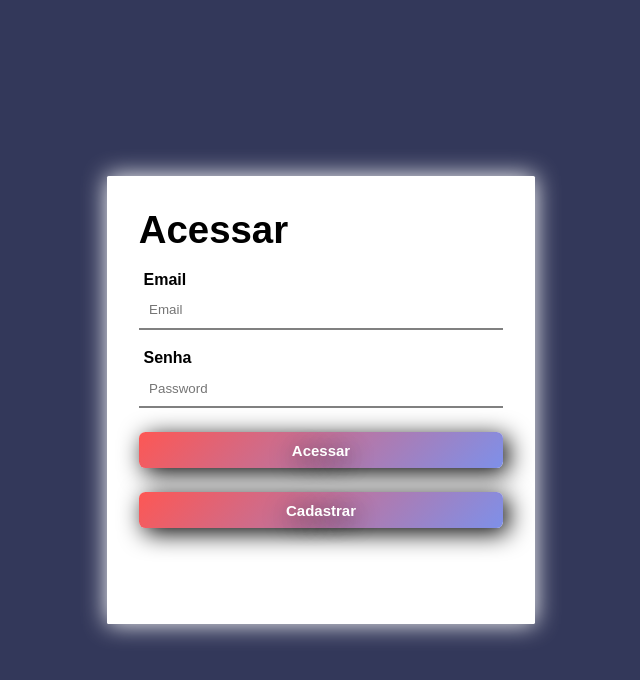
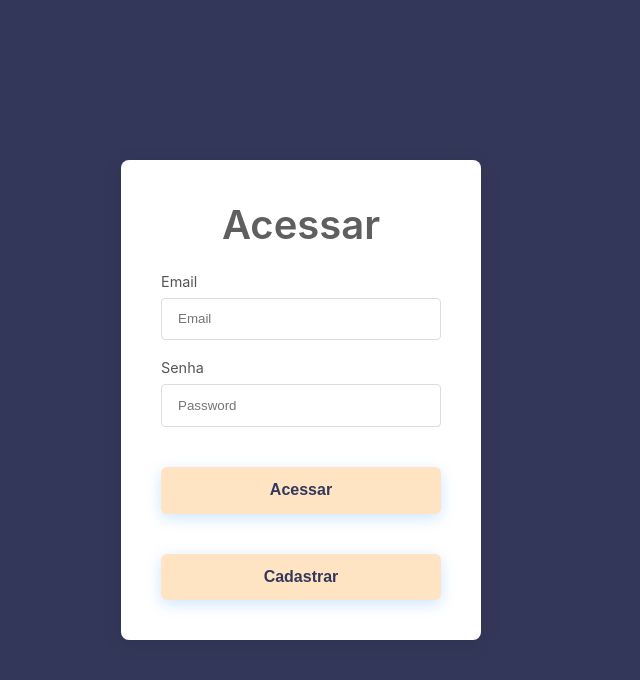
Before and after one commit to MathiasBorges/JustChat, a React (Vite) app: page / in a window 1280 px wide. Shown: the top 680 px of the page, without its empty margins (319-959 px from the left). Built offline with nearby package versions, Linux system fonts and the light colour scheme; no server answers.

Commit message:
melhorando ui/ux

```diff
--- a/src/sala.css
+++ b/src/sala.css
@@ -1,78 +1,214 @@
-::-webkit-scrollbar {
-    width: 10px;
-    background-color: #303030;
-    border-radius: 5px;
+
+* {
+  margin: 0;
+  padding: 0;
+  box-sizing: border-box;
 }
-::-webkit-scrollbar-thumb{background-color:bisque;border-radius: 15px;}
-.salaBox{
-    width: 90vw;max-height: 90vh;
-    background-color: rgb(34, 44, 56);
-    border-radius: 3px;
-    padding: 2em;
+
+body, html, #root {
+  min-height: 100vh;
+  min-width: 100vw;
+  font-family: 'Inter', sans-serif;
+  color: #333;
+}
+
+#root {
+  background-color: #33385a;
+  display: flex;
+  align-items: center;
+  justify-content: center;
+  animation: fadeIn 0.5s ease-out forwards;
+}
+
+@keyframes fadeIn {
+  from {
+    opacity: 0;
+  }
+  to {
+    opacity: 1;
+  }
+}
+
+
+#container {
+  max-width: 400px;
+  width: 90%;
+  padding: 2.5rem;
+  background-color: #ffffff;
+  border-radius: 8px;
+  box-shadow: 0 4px 20px rgba(0, 0, 0, 0.1);
+  position: relative;
+  font-weight: 400;
+}
+
+.salaBox {
+  width: 90vw;
+  max-height: 90vh;
+  background-color: #2b3149;
+  border-radius: 8px;
+  padding: 2rem;
   overflow: auto;
   overflow-x: hidden;
-    box-shadow: 0 0 25px black;
+  box-shadow: 0 8px 25px rgba(0, 0, 0, 0.4);
+  display: flex;
+  flex-direction: column;
 }
 
-.dadosBox{
-    display: flex;
-    flex-direction: column;
-    flex-wrap: wrap;
-    margin: 0.5%;
-    padding: 1% 1% 0% 1%;
-    margin-bottom: 10%;
-    border-radius: 3px;
-    border:1px solid;
-    width: 100%;
 
+::-webkit-scrollbar {
+  width: 12px;
+  background-color: #3f4561;
+  border-radius: 6px;
+}
+::-webkit-scrollbar-thumb {
+  background-color: #f7a072;
+  border-radius: 10px;
+  border: 3px solid #3f4561;
+}
+::-webkit-scrollbar-thumb:hover {
+  background-color: #f58e57;
 }
 
-.header-mensagem{
-    color: rgb(168, 148, 118);
-    display: flex;
-    gap: 1rem;
-    font-family:'Trebuchet MS', 'Lucida Sans Unicode', 'Lucida Grande', 'Lucida Sans', Arial, sans-serif;
-    border-bottom: 1px solid;
 
-}
-.header-mensagem small{
-    align-self:center;
-    font-size: 1.5vmin;
-    color: rgb(184, 184, 184);
-
-}
-.corpo-mensagem{
-    color: white;
-    font-family: Arial, Helvetica, sans-serif;
-    padding: 0% 0% 5% 2.5%;
+input {
+  border: 1px solid #dcdcdc;
+  padding: 0.8rem 1rem;
+  width: 100%;
+  border-radius: 4px;
+  transition: border-color 0.3s ease, box-shadow 0.3s ease;
 }
 
-textarea{
-    resize: none;
+input:focus {
+  outline: none;
+  border-color: #007bff;
+  box-shadow: 0 0 0 3px rgba(0, 123, 255, 0.25);
+}
+
+textarea {
+  resize: vertical;
   overflow: auto;
   width: 100%;
   outline: none;
-    transition: 0.5s;
-    opacity: 70%;
-}
-textarea:focus{box-shadow: 0 0 10px pink;border-radius: 3px;opacity: 1;}
-
-.btn-box{
-    width: 100%;display: flex;justify-content: center;
+  transition: all 0.3s ease;
+  opacity: 1;
+  border: 1px solid #dcdcdc;
+  padding: 0.8rem 1rem;
+  border-radius: 4px;
+  min-height: 80px;
+  color: #333;
 }
 
-.btn-send{
-    margin: 1% 0 5% 0;
-    width: 25%;background: white;color: black;cursor: pointer;outline: none;
-    border: none;border-radius: 3px;
-    transition: 1s;
-    box-shadow: 7px 10px 1px black;
+textarea:focus {
+  box-shadow: 0 0 0 3px rgba(0, 123, 255, 0.25);
+  border-color: #007bff;
 }
-.btn-send:hover{
-    scale: 1.05;
-    background: black;color: white;
-    box-shadow: none;
+
+
+p {
+  margin-bottom: 0.5rem;
+  margin-top: 1.2rem;
+  font-size: 0.9rem;
+  color: #555;
 }
-h1{
-    font-size: 3vw;
+
+#primeiroP {
+  margin-top: 2rem;
 }
+
+h1 {
+  font-size: 2.5rem;
+  color: #5f5f5f;
+  margin-bottom: 1.5rem;
+  text-align: center;
+  font-weight: 600;
+}
+
+
+#cad {
+  width: 100%;
+  padding: 0.9rem;
+  border-radius: 6px;
+  border: none;
+  color: #33385a;
+  background: bisque;
+  font-size: 1rem;
+  font-weight: 600;
+  cursor: pointer;
+  transition: all 0.3s ease;
+  box-shadow: 0 4px 15px rgba(0, 123, 255, 0.2);
+  margin-top: 2.5rem;
+}
+
+#cad:hover {
+  transform: translateY(-2px);
+  box-shadow: 0 6px 20px rgba(0, 123, 255, 0.3);
+}
+
+.btn-box {
+  width: 100%;
+  display: flex;
+  justify-content: center;
+  margin-top: 1.5rem;
+}
+
+.btn-send {
+  margin: 1.5rem 0 0.5rem 0;
+  width: 30%;
+  padding: 0.8rem 1.5rem;
+  background: bisque;
+  color: #33385a;
+  cursor: pointer;
+  outline: none;
+  border: none;
+  border-radius: 6px;
+  transition: all 0.3s ease;
+  box-shadow: 0 4px 15px rgba(0, 123, 255, 0.3);
+  font-weight: 600;
+}
+
+.btn-send:hover {
+  transform: translateY(-2px);
+  box-shadow: 0 6px 20px rgba(0, 123, 255, 0.4);
+}
+
+
+.dadosBox {
+  display: flex;
+  flex-direction: column;
+  margin-bottom: 1.5rem;
+  padding: 1rem 1.5rem;
+  border-radius: 8px;
+  border: 1px solid rgba(255, 255, 255, 0.1);
+  background-color: rgba(255, 255, 255, 0.05);
+  box-shadow: 0 2px 10px rgba(0, 0, 0, 0.2);
+  transition: transform 0.3s ease;
+}
+
+.dadosBox:hover {
+  transform: translateY(-3px);
+}
+
+.header-mensagem {
+  color: #f7a072;
+  display: flex;
+  gap: 0.8rem;
+  font-family: 'Inter', sans-serif;
+  border-bottom: 1px solid rgba(255, 255, 255, 0.15);
+  padding-bottom: 0.5rem;
+  margin-bottom: 0.8rem;
+  align-items: baseline;
+}
+
+.header-mensagem small {
+  font-size: 0.8rem;
+  color: #b0b0b0;
+  font-weight: 300;
+}
+
+.corpo-mensagem {
+  color: #e0e0e0;
+  font-family: 'Inter', sans-serif;
+  padding: 0 0.5rem;
+  line-height: 1.6;
+  font-size: 1rem;
+}
--- a/src/sign.css
+++ b/src/sign.css
@@ -1,77 +1,93 @@
-*{
-  margin-block: 0;
+
+* {
   margin: 0;
+  padding: 0;
   box-sizing: border-box;
 }
 
-body,html,#root{
+
+body, html, #root {
   min-height: 100vh;
   min-width: 100vw;
+  font-family: 'Inter', sans-serif;
+  color: #333;
 }
 
-#root{
+
+#root {
   background-color: #33385a;
-  position: relative;
   display: flex;
-  align-items: center; justify-content: center;
-  animation: showing .3s ease-in;
+  align-items: center;
+  justify-content: center;
+  animation: fadeIn 0.5s ease-out forwards;
 }
-@keyframes showing {
-  from{
-    display: none;
+
+
+@keyframes fadeIn {
+  from {
     opacity: 0;
-  }to{
-    display: flex;
+  }
+  to {
     opacity: 1;
   }
 }
 
-#container{
-  max-height: 50%;max-width: 100%;
-  padding: 2rem 2rem 6rem 2rem;
-  background-color: #fff;
+
+#container {
+  max-width: 400px;
+  width: 90%;
+  padding: 2.5rem;
+  background-color: #ffffff;
+  border-radius: 8px;
+  box-shadow: 0 4px 20px rgba(0, 0, 0, 0.1);
   position: relative;
-  font-family:sans-serif;
-  border-radius: 0.1rem;
-  box-shadow: 0 0 25px white;
-  font-weight: 550;
+  font-weight: 400;
 }
 
-input{
-  border-radius: 0rem;
-  border: 2px solid grey;
-  padding: 0.65rem;
+
+input {
+  border: 1px solid #dcdcdc;
+  padding: 0.8rem 1rem;
   width: 100%;
-  border-top: none;border-left: none;border-right: none;
-}
-input:focus{
-  outline: none;
+  border-radius: 4px;
+  transition: border-color 0.3s ease;
 }
 
-#primeiroP{
-  margin-top: 1.5rem;
-}
-p{
-  margin: 1.2rem 0 0.2rem 0.3rem;
+input:focus {
+  outline: none;
+  border-color: #007bff;
+  box-shadow: 0 0 0 3px rgba(0, 123, 255, 0.25);
 }
 
-#cad{
+
+p {
+  margin-bottom: 0.5rem;
+  margin-top: 1.2rem;
+  font-size: 0.9rem;
+  color: #555;
+}
+
+#primeiroP {
+  margin-top: 2rem;
+}
+
+
+#cad {
   width: 100%;
-  padding: 0.6rem;
-  border-radius: 0.4rem;
-  font-family: Arial;
-  margin-top: 1.5rem;
+  padding: 0.9rem;
+  border-radius: 6px;
   border: none;
-  text-shadow: 1px 5px 25px black;
-  color: #fff;
-  background: linear-gradient(-45deg, #7e90e9,#fd5754);
-  font-size: 15px;
+  color: #33385a;
+  background: bisque;
+  font-size: 1rem;
   font-weight: 600;
   cursor: pointer;
-  transition: 0.7s;
-  box-shadow: 5px 5px 25px black;
+  transition: all 0.3s ease;
+  box-shadow: 0 4px 15px rgba(0, 123, 255, 0.2);
+  margin-top: 2.5rem;
 }
-#cad:hover{
-scale: 1.07;
-box-shadow:0 1px 10px black;
+
+#cad:hover {
+  transform: translateY(-2px);
+  box-shadow: 0 6px 20px rgba(0, 123, 255, 0.3);
 }
```
Lines whose indentation alone changed are shown as unchanged.
